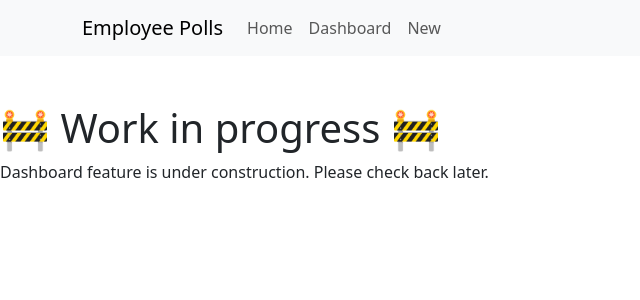
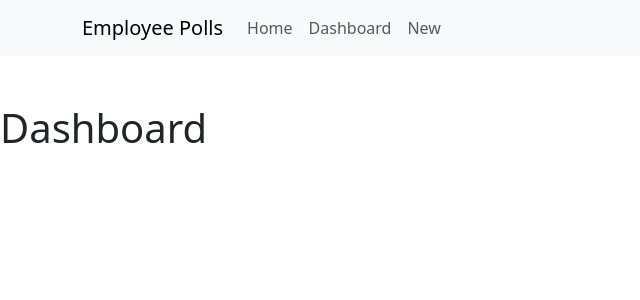
Before and after one commit to CurtesMalteser/task-management-system, a React (Create React App) app in the folder task-management-app/: page /dashboard in a window 1280 px wide. Shown: the top 300 px of the page, without its empty margins (0-640 px from the left). Built offline with nearby package versions, Linux system fonts and the light colour scheme; what task-management-lib would draw is missing.

Commit message:
Add DashboardPage.tsx

```diff
--- a/task-management-app/src/app/App.tsx
+++ b/task-management-app/src/app/App.tsx
@@ -5,10 +5,10 @@ import {
 } from 'react-router-dom';
 import ErrorPage from '../features/error/ErrorPage';
 import ROUTES from '../constants/routes';
-import WorkInProgressError from '../features/error/WorkInProgressError';
 import HomeOutlet from '../features/home/HomeOutlet';
 import TasksPage from '../features/tasks-list/TasksPage';
 import NewTask from '../features/new-task/NewTask';
+import DashboardPage from '../features/dashboard/DashboardPage';
 
 const router = createBrowserRouter([
   {
@@ -17,7 +17,7 @@ const router = createBrowserRouter([
     errorElement: <ErrorPage />,
     children: [
       { path: ROUTES.HOME, element: <TasksPage /> },
-      { path: ROUTES.DASHBOARD, element: <WorkInProgressError pageTitle='Dashboard'/> },
+      { path: ROUTES.DASHBOARD, element: <DashboardPage /> },
       { path: ROUTES.NEW_TASK, element:  <NewTask />},
 
     ],
--- /dev/null
+++ b/task-management-app/src/features/dashboard/DashboardPage.tsx
@@ -0,0 +1,9 @@
+function DashboardPage() {
+    return (
+        <>
+            <h1>Dashboard</h1>
+        </>
+    );
+}
+
+export default DashboardPage;
--- a/task-management-app/src/features/error/WorkInProgressError.tsx
+++ /dev/null
@@ -1,10 +0,0 @@
-function WorkInProgressError({ pageTitle }: { pageTitle: string }) {
-    return (
-        <div>
-            <h1>🚧 Work in progress 🚧</h1>
-            <p>{pageTitle} feature is under construction. Please check back later.</p>
-        </div>
-    );
-}
-
-export default WorkInProgressError;
```
